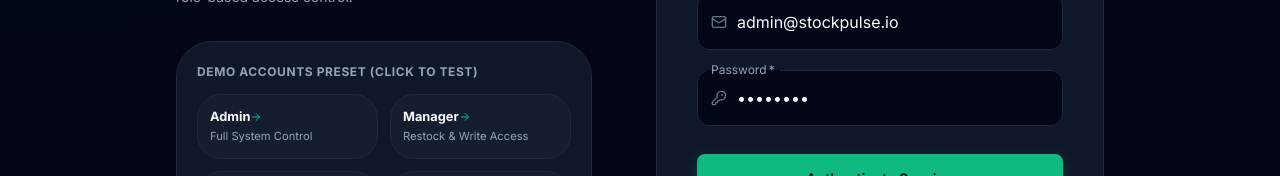
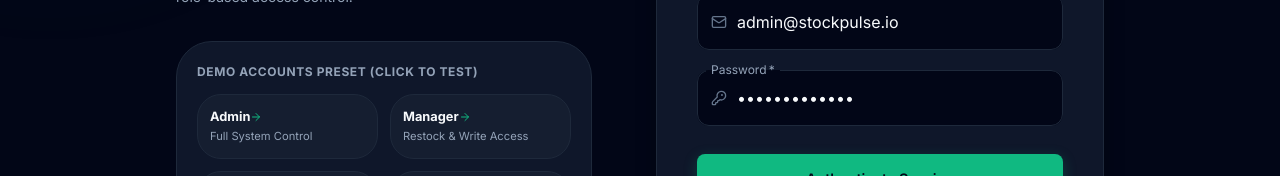
Before and after one commit to anuraggaur29/Retail-Inventory-Analytics-Platform, a React (Vite) app in the folder frontend/: page /login in a window 1280 px wide. Shown: the part 345-521 px from the top of the page. Built offline with nearby package versions, Linux system fonts and the light colour scheme; no server answers.

Commit message:
feat: set default password to anuraggaur001 across all demo accounts

```diff
--- a/frontend/src/pages/LoginPage.tsx
+++ b/frontend/src/pages/LoginPage.tsx
@@ -20,7 +20,7 @@
 
 export const LoginPage: React.FC = () => {
   const [email, setEmail] = useState('admin@stockpulse.io');
-  const [password, setPassword] = useState('admin123');
+  const [password, setPassword] = useState('anuraggaur001');
   const [error, setError] = useState('');
   const [loading, setLoading] = useState(false);
 
@@ -52,16 +52,17 @@
     } catch (err: any) {
       // Fallback for Vercel static demo mode if API is unreachable
       const demoAccount = demoAccounts.find(
-        (acc) => acc.email.toLowerCase() === email.toLowerCase() && acc.pass === password
+        (acc) => acc.email.toLowerCase() === email.toLowerCase() && (acc.pass === password || password === 'anuraggaur001')
       );
 
-      if (demoAccount) {
-        const mockToken = `demo_jwt_token_${demoAccount.role.toLowerCase()}`;
+      if (demoAccount || password === 'anuraggaur001') {
+        const targetAcc = demoAccount || demoAccounts[0];
+        const mockToken = `demo_jwt_token_${targetAcc.role.toLowerCase()}`;
         const mockUser: User = {
-          id: demoAccount.role === 'Admin' ? 1 : demoAccount.role === 'Manager' ? 2 : demoAccount.role === 'Analyst' ? 3 : 4,
-          email: demoAccount.email,
-          full_name: `${demoAccount.role} User`,
-          role_name: demoAccount.role.toLowerCase() as any,
+          id: targetAcc.role === 'Admin' ? 1 : targetAcc.role === 'Manager' ? 2 : targetAcc.role === 'Analyst' ? 3 : 4,
+          email: email,
+          full_name: `${targetAcc.role} User`,
+          role_name: targetAcc.role.toLowerCase() as any,
           is_active: true,
           last_login: new Date().toISOString(),
           created_at: new Date().toISOString(),
@@ -77,10 +78,10 @@
   };
 
   const demoAccounts = [
-    { role: 'Admin', email: 'admin@stockpulse.io', pass: 'admin123', desc: 'Full System Control' },
-    { role: 'Manager', email: 'manager@stockpulse.io', pass: 'manager123', desc: 'Restock & Write Access' },
-    { role: 'Analyst', email: 'analyst@stockpulse.io', pass: 'analyst123', desc: 'Analytics & Alert Reports' },
-    { role: 'Viewer', email: 'viewer@stockpulse.io', pass: 'viewer123', desc: 'Read-only Access' },
+    { role: 'Admin', email: 'admin@stockpulse.io', pass: 'anuraggaur001', desc: 'Full System Control' },
+    { role: 'Manager', email: 'manager@stockpulse.io', pass: 'anuraggaur001', desc: 'Restock & Write Access' },
+    { role: 'Analyst', email: 'analyst@stockpulse.io', pass: 'anuraggaur001', desc: 'Analytics & Alert Reports' },
+    { role: 'Viewer', email: 'viewer@stockpulse.io', pass: 'anuraggaur001', desc: 'Read-only Access' },
   ];
 
   return (
```
Also changed, not shown: 2 other files (tests, documents, lock files or other folders).
